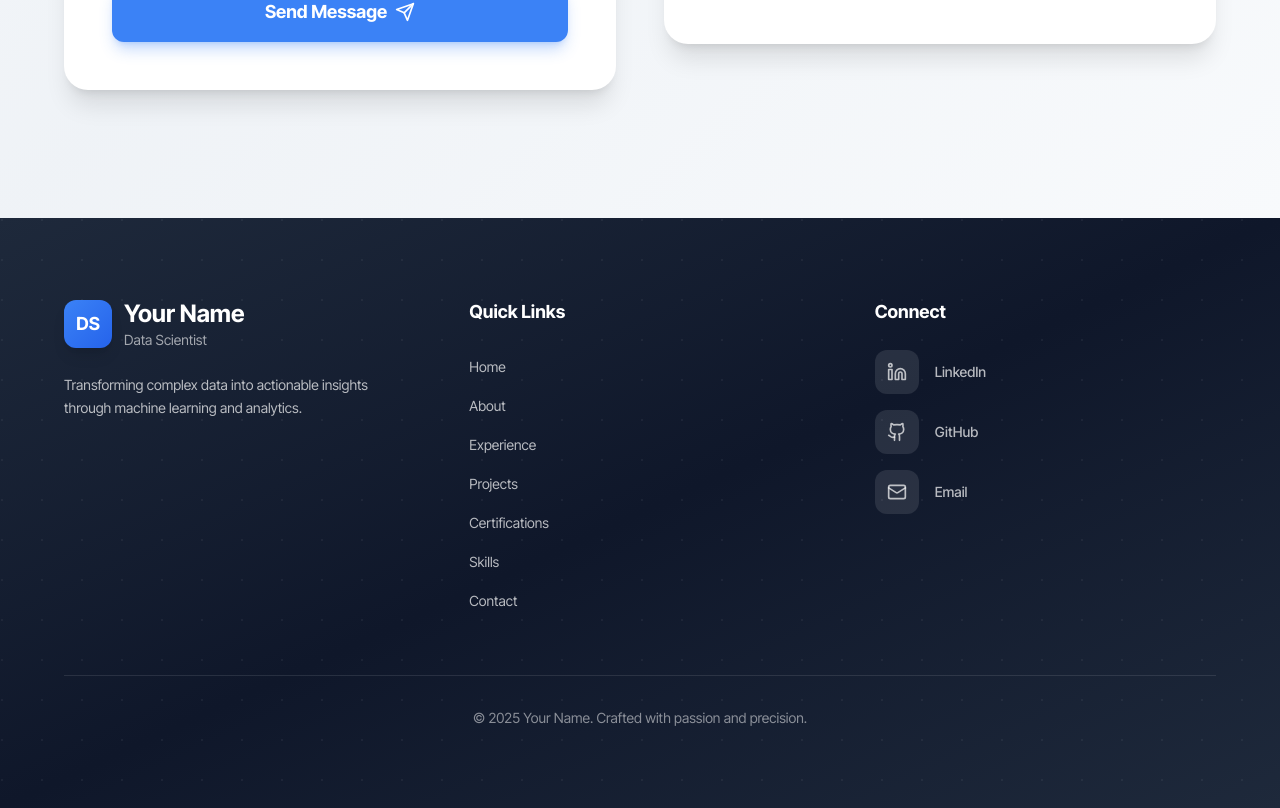
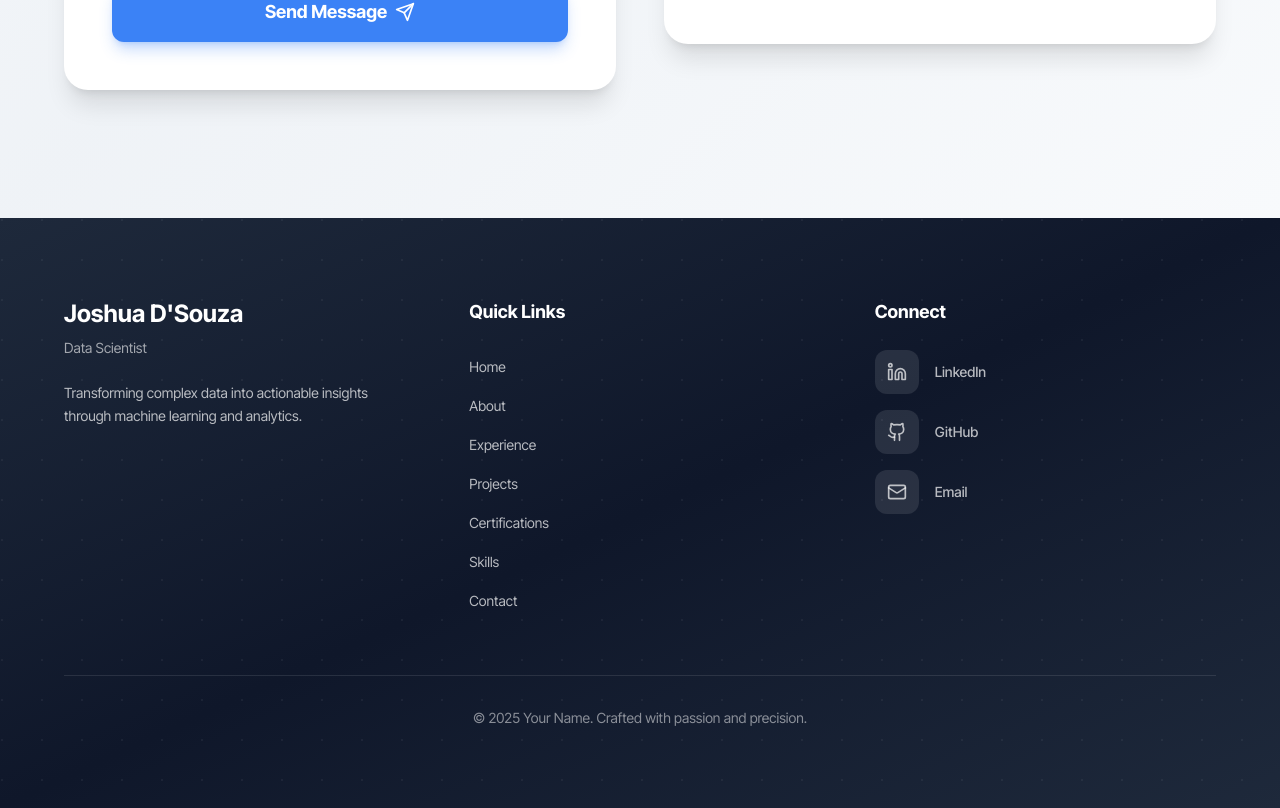
Before and after one commit to JoshuaDsouza98/portfolio, a React (Vite) app: page /portfolio/ in a window 1280 px wide. Shown: the part 10709-11517 px from the top of the page. Built offline with nearby package versions, Linux system fonts and the light colour scheme.

Commit message:
Remove DS icons from footer and update favicon

```diff
--- a/src/components/Footer.tsx
+++ b/src/components/Footer.tsx
@@ -42,14 +42,9 @@ const Footer = () => {
               transition={{ duration: 0.6 }}
               className="md:col-span-1"
             >
-              <div className="flex items-center space-x-3 mb-6">
-                <div className="w-12 h-12 rounded-xl bg-gradient-to-br from-primary to-primary-dark flex items-center justify-center shadow-lg">
-                  <span className="text-white font-bold text-lg">DS</span>
-                </div>
-                <div>
-                  <h3 className="text-2xl font-bold">Your Name</h3>
-                  <p className="text-white/60 text-sm">Data Scientist</p>
-                </div>
+              <div className="mb-6">
+                <h3 className="text-2xl font-bold mb-2">Joshua D'Souza</h3>
+                <p className="text-white/60 text-sm">Data Scientist</p>
               </div>
               <p className="text-white/70 leading-relaxed text-sm">
                 Transforming complex data into actionable insights through machine learning and analytics.
```
Also changed, not shown: public/favicon.svg.
